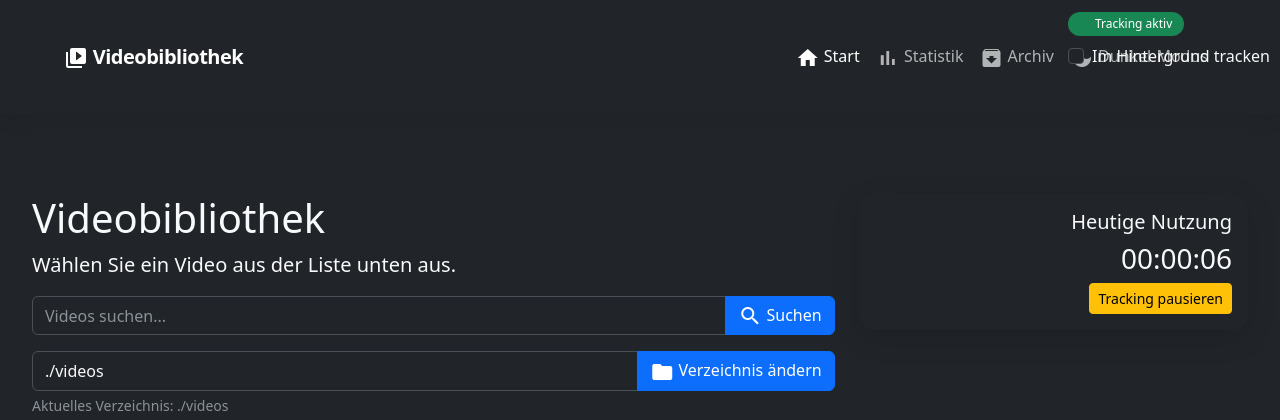
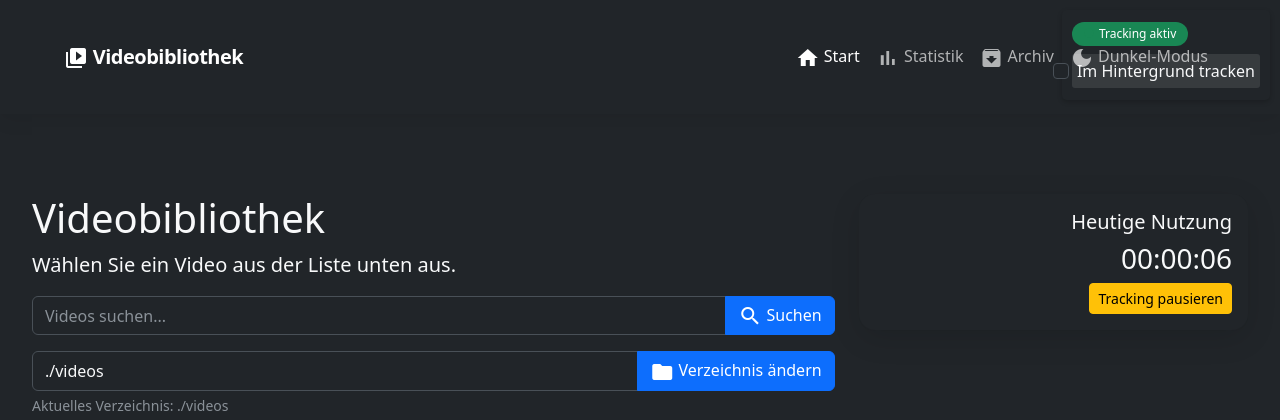
Before and after one commit to XiuhengWu/VideoTimeTracker, a Flask app: page / in a window 1280 px wide. Shown: the top 420 px of the page. Run offline with Flask 3, Linux system fonts and the light colour scheme; some libraries are stand-ins or nearby versions.

Commit message:
Assistant checkpoint: Verbessere die Sichtbarkeit der Tracking-Checkbox
Assistant generated file changes:
- static/css/custom.css: Verbessere die Sichtbarkeit der Tracking-Checkbox

---

User prompt:

Ich sehe diese Checkbox nicht

Replit-Commit-Author: Assistant
Replit-Commit-Session-Id: b4e55171-beef-495d-ad06-df767ee3d086

```diff
--- a/static/css/custom.css
+++ b/static/css/custom.css
@@ -282,6 +282,21 @@
     top: 10px;
     right: 10px;
     z-index: 1000;
+    background: var(--bg-card);
+    padding: 10px;
+    border-radius: 5px;
+    box-shadow: 0 2px 5px rgba(0,0,0,0.2);
+}
+
+#tracking-indicator .form-check {
+    margin-top: 8px;
+    padding: 5px;
+    background: rgba(255,255,255,0.1);
+    border-radius: 3px;
+}
+
+#tracking-indicator .form-check-input {
+    margin-right: 8px;
 }
 
 /* Usage tracking dot */
```
